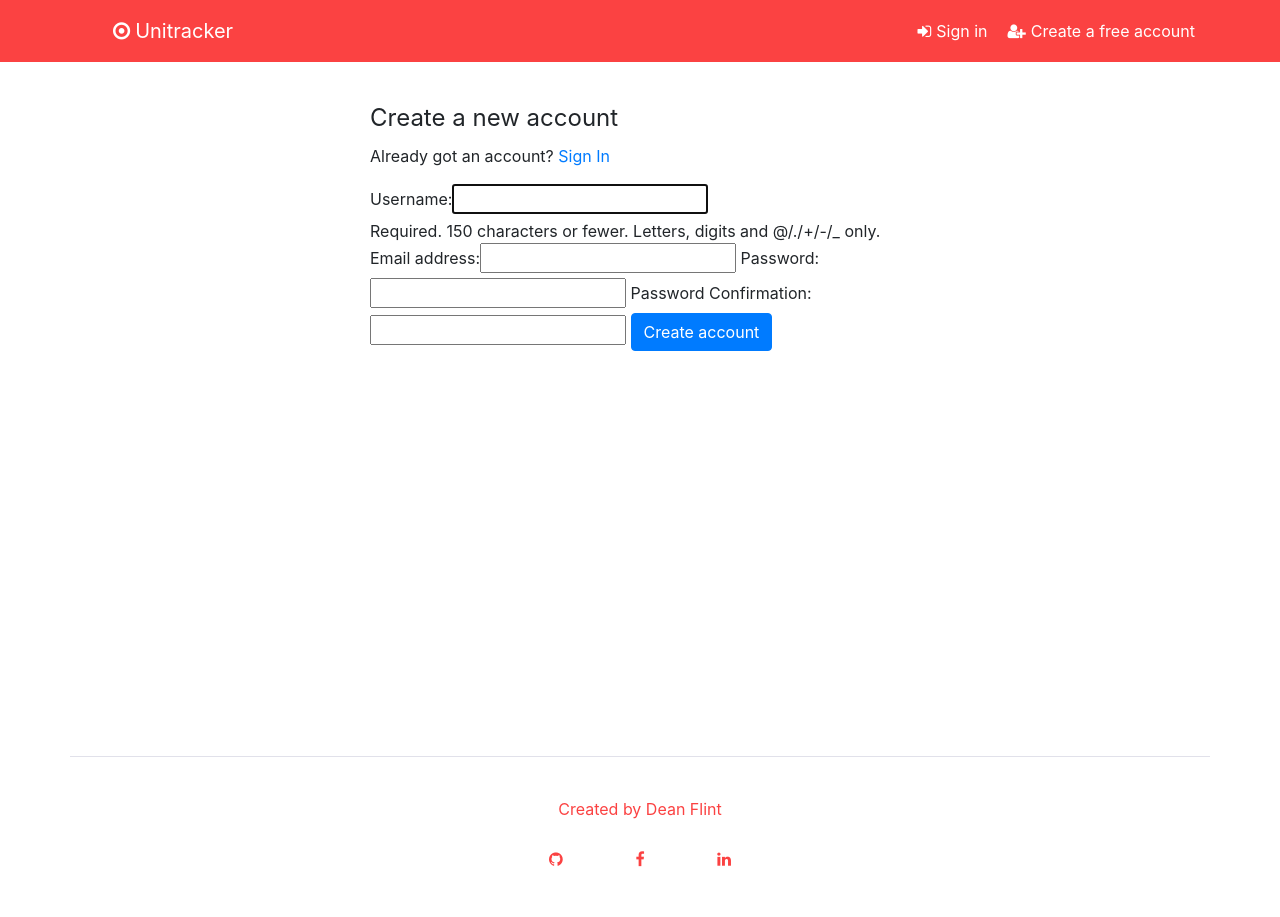
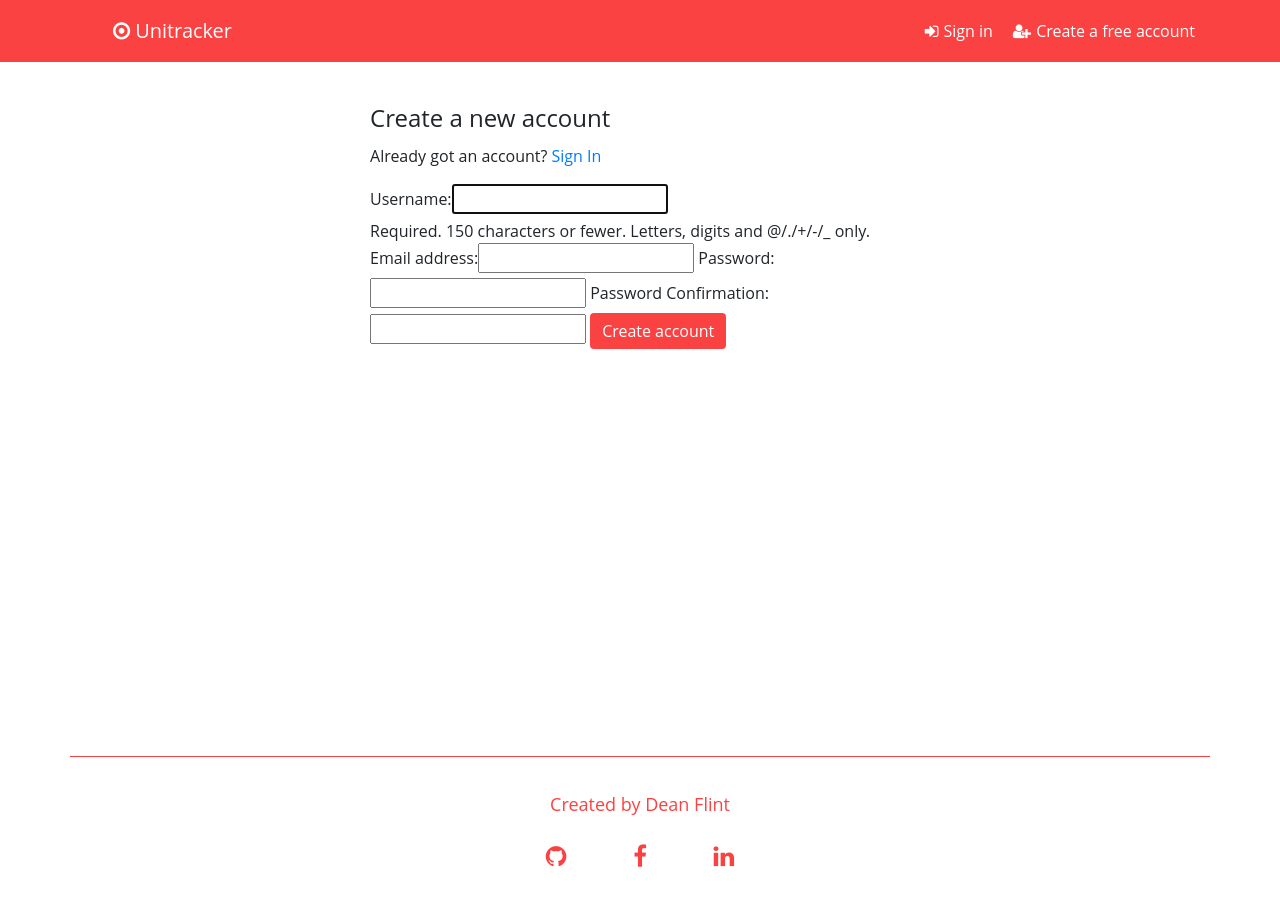
Before and after one commit to DeanFlint/unitracker, a Django app: page /accounts/register/ in a window 1280 px wide. After the commit the page ends 867 px from the top, so only its background shows below. Run offline with Django 3.2, Linux system fonts and the light colour scheme; style sheets or scripts are compiled from the project's sources; parts of the project's set-up code (start-up, migrations or seed data) failed here and were passed over; some libraries are stand-ins or nearby versions.

Commit message:
Page styles updated

```diff
--- /dev/null
+++ b/static/scss/helpers/_mixins.scss
@@ -0,0 +1,6 @@
+@mixin box-shadow($position_color) {
+
+-webkit-box-shadow: $position_color;
+-moz-box-shadow: $position_color;
+box-shadow: $position_color;
+}
--- a/static/scss/style.scss
+++ b/static/scss/style.scss
@@ -1,4 +1,9 @@
 @import "helpers/variables";
+@import "helpers/mixins";
+
+body{
+    font-family: 'Open Sans', sans-serif;
+}
 
 #main-content{
     min-height: 80vh;
@@ -25,14 +30,55 @@
 .footer {
     .container {
         color: $red;
-        border-top: solid 1px $grey;
-        padding-top: 30px;
-        padding-bottom: 30px;
+        border-top: solid 1px $red;
+        padding-top: 24px;
+        padding-bottom: 6px;
+        font-size: 18px;
         .row{
             padding-top: 10px;
             .fa {
                 color: $red;
+                font-size: 24px;
             }
         }
     }
 }
+
+.ticket-overview {
+    min-height: 70px;
+}
+
+.filter-box{
+    @include box-shadow( 1px 1px 1px 0px rgba(173,170,173,1));
+}
+
+.btn-primary {
+    background-color: $red;
+    border: none;
+  &:hover {
+    background-color: $red;
+    color: $white;
+    }
+  &:focus {
+    background-color: $red;
+  }
+}
+
+.table-headers {
+    .h6, h6{
+        font-weight: bold;
+    }
+}
+
+.bug-desc {
+    @include box-shadow( 1px 1px 1px 0px rgba(173,170,173,1));
+}
+
+.comment-area{
+    min-height: 100px;
+
+}
+
+.comment-details{
+    background-color: $grey;
+}
```
Also changed, not shown: static/scss/helpers/_variables.scss (line endings or trailing spaces).
